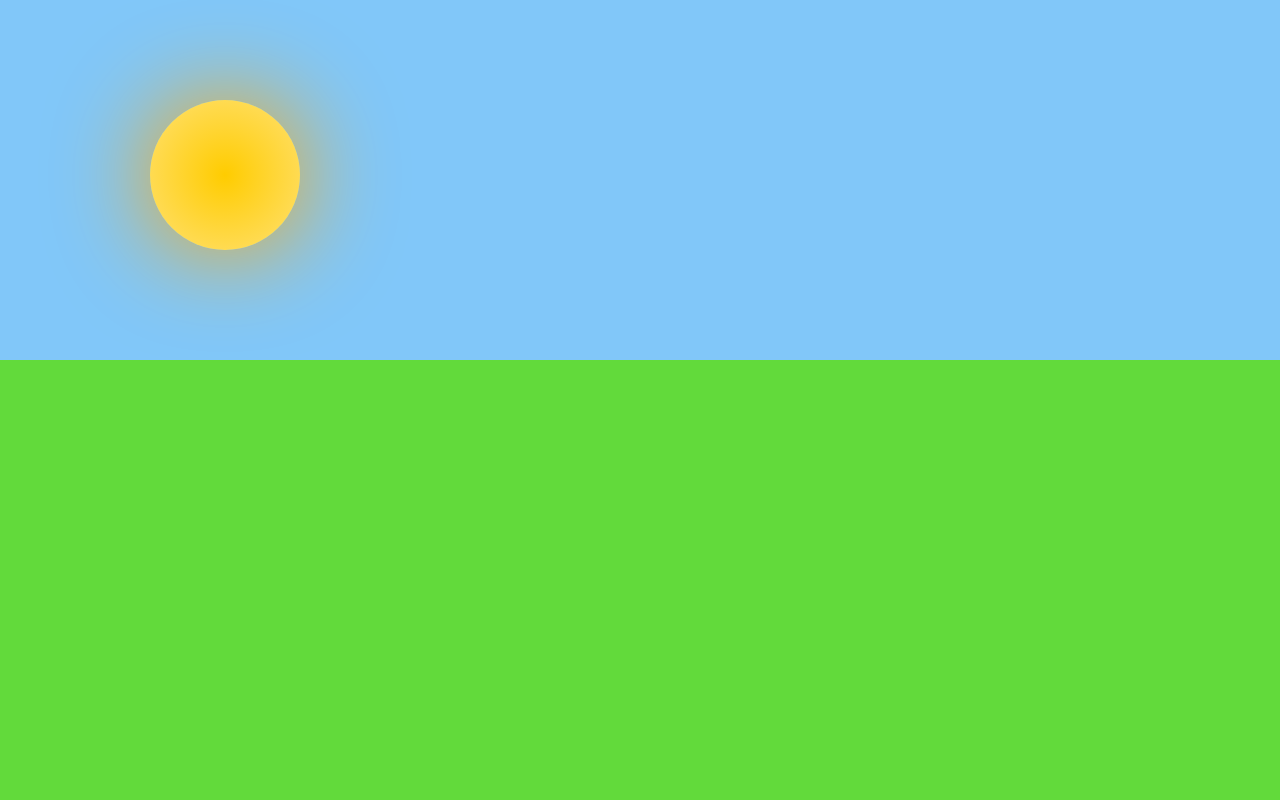
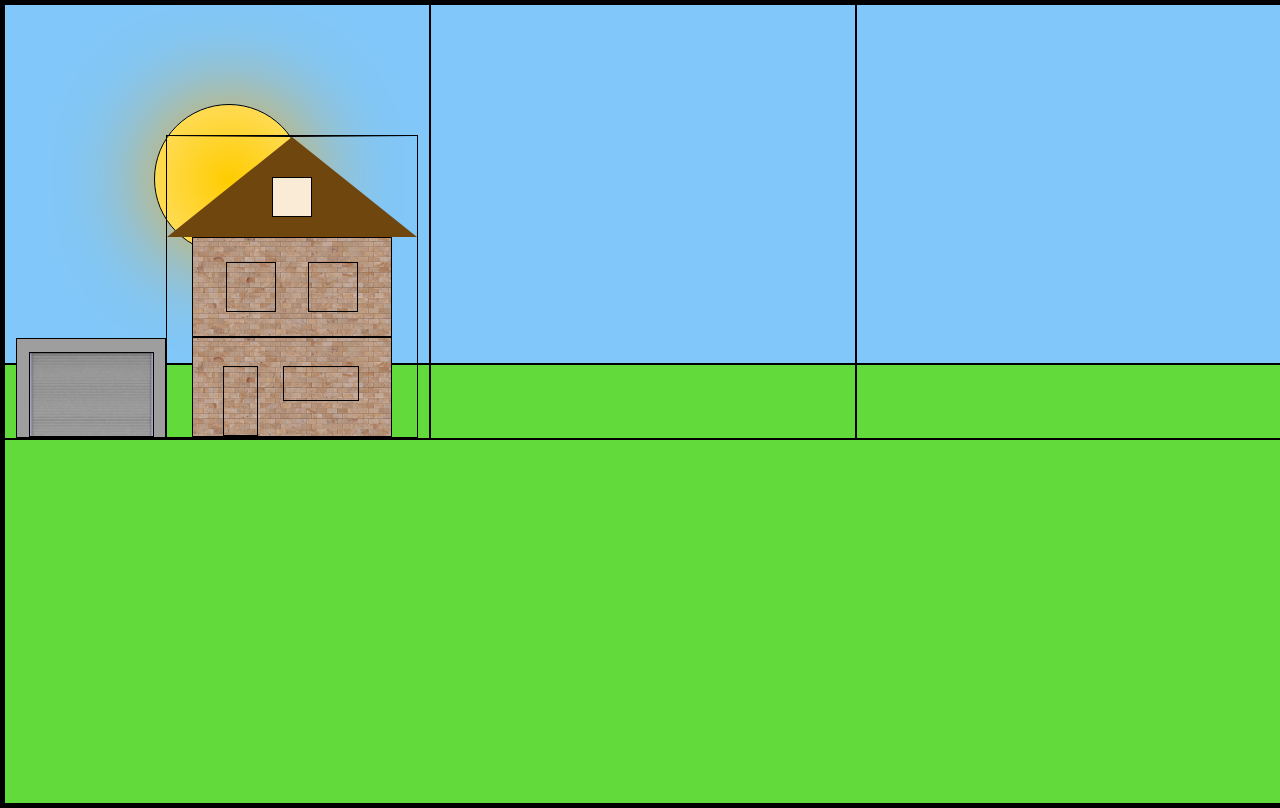
Before and after one commit to ardxel/home, a plain HTML site: page index.html in a window 1280 px wide. Drawn offline with Linux system fonts and the light colour scheme; grey boxes are pictures that could not be loaded.

Commit message:
finished the first house for 80%

```diff
--- a/index.html
+++ b/index.html
@@ -4,16 +4,47 @@
 <head>
   <meta charset="UTF-8">
   <title>Three Houses</title>
-  <link rel="stylesheet" href="styles.css">
+  <link rel="stylesheet" href="styles.css" type="text/css">
   <meta name="viewport" content="width=device-width, initial-scale=1.0">
 </head>
 
 <body>
   <div class="environment">
+    <div class="livestock-pack">
     <div class="sun"></div>
-    <div class="sky">
+    <div class="sky"></div>
+    <div class="grenery"></div>
     </div>
-    <div class="grenery">
+
+    <div class="home-pack">
+      <!-- FIRST HOUSE-->
+
+    <div class="home-1">
+      <div class="garage1">
+        <div class="gates1"></div>
+      </div>
+      <div class="h1a">
+        <div class="first-floor1">
+          <div class="door1"></div>
+          <div class="window1"></div>
+        </div>
+        <div class="second-floor1">
+          <div class="window2"></div>
+          <div class="window2"></div>
+        </div>
+        <div class="roof1">
+          <div class="window3"></div>
+        </div>
+      </div>
+    </div>
+
+    <!--SECOND HOUSE-->
+    <div class="home-2">
+      <div></div>
+    </div>
+
+    <!--THIRD HOUSE-->
+    <div class="home-3"></div>
     </div>
   </div>
 </body>
--- a/styles.css
+++ b/styles.css
@@ -2,10 +2,17 @@
     margin: 0;
     padding: 0;
     box-sizing: border-box;
+    border: 1px solid black;
 }
 
+:root  {
+    --backgroundwall-image: url("images/the-wall-of-the-house.png");
 
+}
 
+.livestock-pack {
+    position: relative;
+}
 
 .sky {
   width: 100vw;
@@ -29,3 +36,120 @@
     background: radial-gradient( #ffcc00,  #ffe174);
     box-shadow: 0 0 100px  #ffa600 ;
 }
+
+
+.home-pack {
+    width: 100%;
+    height: 55%;
+    display: flex;
+    align-items: flex-end;
+    justify-content: space-evenly;
+    position: absolute;
+    top: 0;
+}
+
+/* FIRST HOUSE PAGE */
+.home-1 {
+    width: 500px;
+    height: 500px;
+    display:flex;
+    align-items: flex-end;
+    justify-content: center;
+
+}
+
+.garage1 {
+    width: 150px;
+    height: 100px;
+    display: inherit;
+    align-items: flex-end;
+    justify-content: inherit;
+    background-image: url("images/white-brick-wall.png");
+    background-size: contain;
+}
+
+.gates1 {
+    width: 125px;
+    height: 85px;
+    background-image: url("images/garage-door1.png");
+    background-size: contain;
+}
+
+.h1a {
+    width: auto;
+    height: auto;
+    display: flex;
+    flex-direction: column-reverse;
+    align-items: center;
+}
+
+.first-floor1 {
+    width: 200px;
+    height: 100px;
+    position: relative;
+    background-image: var(--backgroundwall-image);
+    background-size: 125%;
+}
+
+.door1 {
+    width: 35px;
+    height: 70px;
+    position: absolute;
+    top: 28px;
+    left: 30px;
+}
+
+.window1 {
+    width: 76px;
+    height: 35px;
+    position: absolute;
+    top: 28px;
+    left: 90px;
+}
+
+.second-floor1 {
+    width: 200px;
+    height: 100px;
+    display: flex;
+    align-items:center;
+    justify-content: space-evenly;
+    background-image: var(--backgroundwall-image);
+    background-size:125%;
+
+}
+
+.window2 {
+    width: 50px;
+    height: 50px;
+}
+
+.roof1 {
+    border-bottom: 100px solid #6e460e;
+    border-left: 125px solid transparent;
+    border-right: 125px solid transparent;
+    position: relative;
+}
+
+.window3 {
+    width: 40px;
+    height: 40px;
+    position: absolute;
+    top: 40px;
+    left: -20px;
+    background-color: antiquewhite;
+}
+/* SECOND HOUSE PAGE */
+
+.home-2 {
+    width: 500px;
+    height: 500px;
+
+}
+
+/* THIRD HOUSE PAGE */
+
+.home-3 {
+    width: 500px;
+    height: 500px;
+
+}
```
Also changed, not shown: images/garage-door1.png (added), images/the-wall-of-the-house.png (added), 1 other file.
